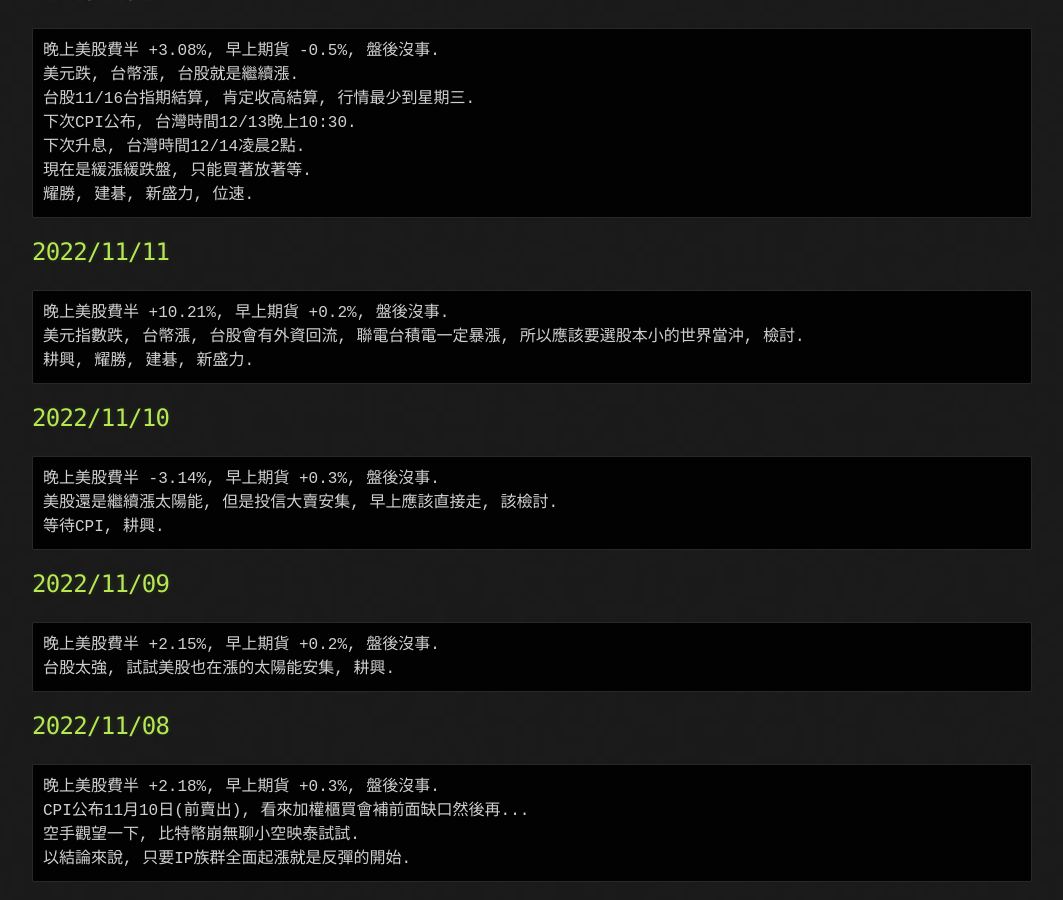
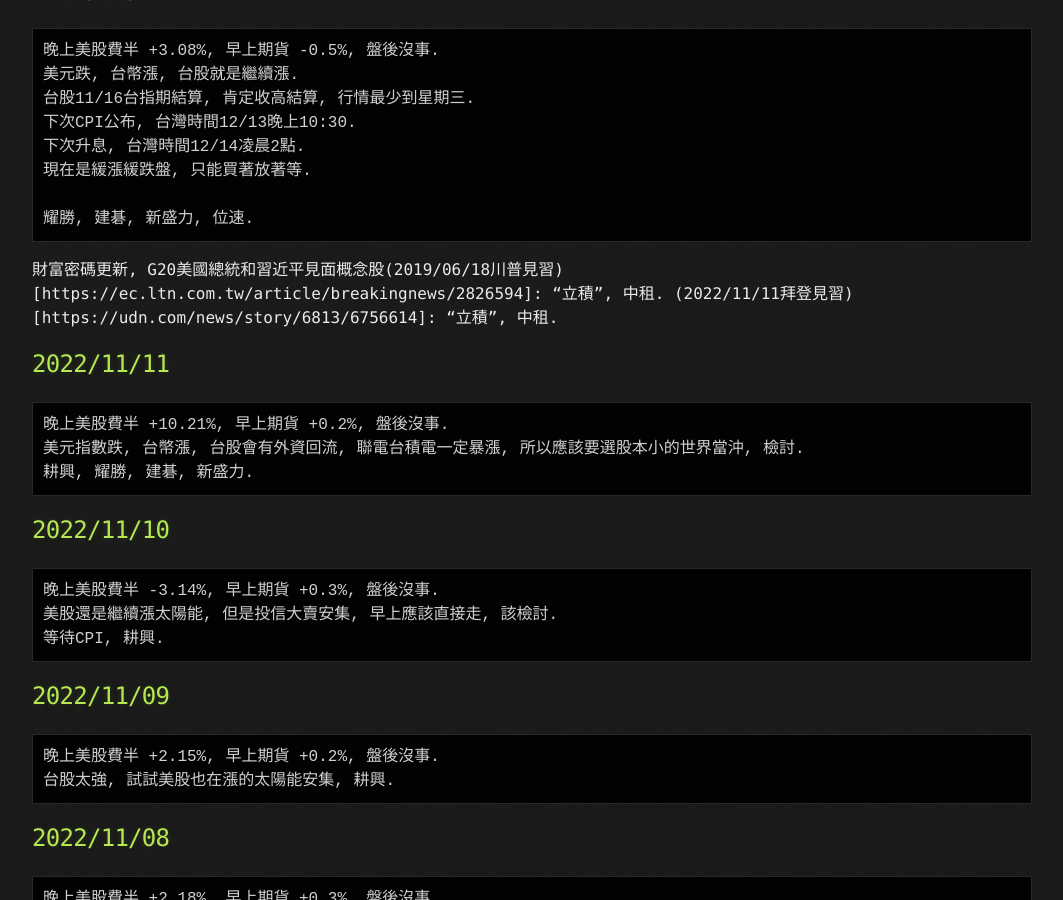
Before and after one commit to lepg5487/Stock_God, a Jekyll site: the page built from index.md, in a window 1280 px wide and 900 px high, scrolled down 510 px. Shown: the whole window, without its empty margins (108-1171 px from the left). Built offline with Jekyll 4.4.1, drawn with Linux system fonts in a browser that asks for light colours; our own code applies the rules of GitHub Pages for plain Markdown files.

Commit message:
Update index.md

````diff
--- a/index.md
+++ b/index.md
@@ -20,8 +20,13 @@ layout: testlayouts
 下次CPI公布, 台灣時間12/13晚上10:30.
 下次升息, 台灣時間12/14凌晨2點.
 現在是緩漲緩跌盤, 只能買著放著等.
+
 耀勝, 建碁, 新盛力, 位速.
 ```
+財富密碼更新,
+G20美國總統和習近平見面概念股(2019/06/18川普見習)[https://ec.ltn.com.tw/article/breakingnews/2826594]: "立積", 中租.
+(2022/11/11拜登見習)[https://udn.com/news/story/6813/6756614]: "立積", 中租.
+
 
 ## 2022/11/11
 ```
````
